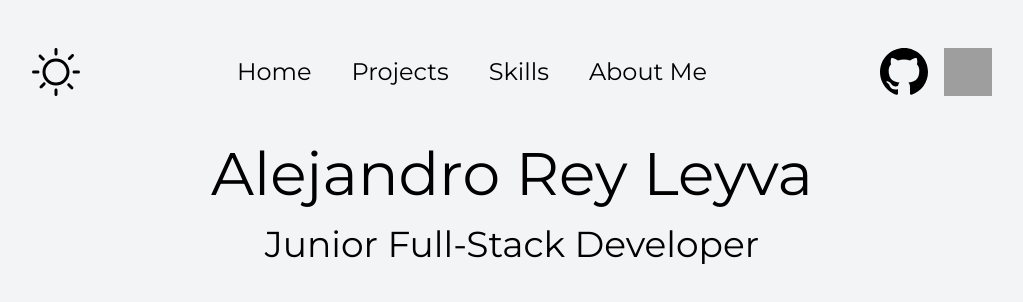
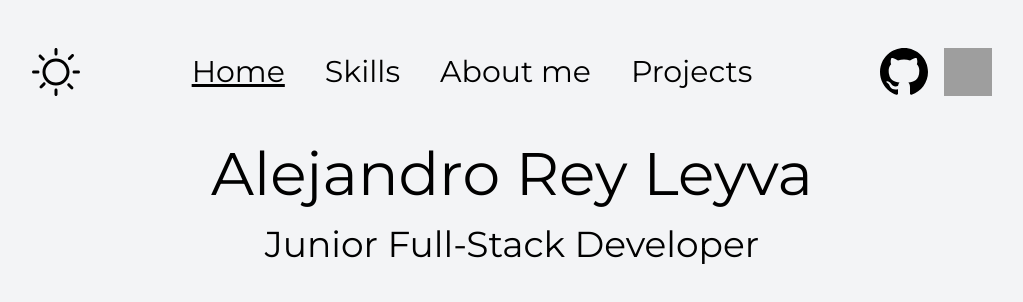
Before and after one commit to alereyleyva/alereyleyva.dev, a Next.js app: page / in a window 1280 px wide. Shown: the top 302 px of the page, without its empty margins (128-1151 px from the left). Built offline with nearby package versions, Linux system fonts and the light colour scheme; grey boxes are pictures that could not be loaded.

Commit message:
Create mobile menu and finish navigation styles

```diff
--- /dev/null
+++ b/components/Burguer.jsx
@@ -0,0 +1,20 @@
+/* eslint-disable jsx-a11y/click-events-have-key-events */
+/* eslint-disable jsx-a11y/no-static-element-interactions */
+import React, { useState } from 'react';
+import MobileNavMenu from './MobileNavMenu';
+
+export default function Burguer() {
+  const [showMenu, setShowMenu] = useState(false);
+
+  return (
+    <>
+      <div
+        className="w-12 h-12 mr-4 relative hidden lg:flex justify-center items-center cursor-pointer"
+        onClick={() => setShowMenu(!showMenu)}
+      >
+        <div className="burguer" />
+      </div>
+      {showMenu ? <MobileNavMenu onClose={() => setShowMenu(false)} /> : null}
+    </>
+  );
+}
--- a/components/BurguerMenu.jsx
+++ /dev/null
@@ -1,17 +0,0 @@
-/* eslint-disable jsx-a11y/click-events-have-key-events */
-/* eslint-disable jsx-a11y/no-static-element-interactions */
-import React, { useState } from 'react';
-
-export default function BurguerMenu() {
-  const [showMenu, setShowMenu] = useState(false);
-
-  return (
-    <div
-      className="w-8 mr-5 relative hidden lg:flex justify-center items-end"
-      onClick={() => setShowMenu(!showMenu)}
-      type="button"
-    >
-      <div className={showMenu ? 'cross' : 'burguer'} />
-    </div>
-  );
-}
--- /dev/null
+++ b/components/Cross.jsx
@@ -0,0 +1,16 @@
+/* eslint-disable jsx-a11y/no-static-element-interactions */
+/* eslint-disable jsx-a11y/click-events-have-key-events */
+import React from 'react';
+
+export default function Cross({ onClick }) {
+  return (
+    <>
+      <div
+        className="w-12 h-12 fixed top-5 left-32 md:left-14 flex justify-center items-end cursor-pointer"
+        onClick={onClick}
+      >
+        <div className="cross" />
+      </div>
+    </>
+  );
+}
--- a/components/Header.jsx
+++ b/components/Header.jsx
@@ -1,22 +1,23 @@
 import React from 'react';
 import RRSS from './RRSS';
 import ToggleTheme from './ToggleTheme';
+import routes from '../data/routes';
 import NavLink from './NavLink';
-import BurguerMenu from './BurguerMenu';
+import Burguer from './Burguer';
 
 export default function Header() {
   return (
-    <header className="flex justify-between items-center h-36">
+    <header className="flex justify-between items-center h-36 md:h-32 sm:h-28">
       <div className="flex items-center">
-        <BurguerMenu />
+        <Burguer />
         <ToggleTheme />
       </div>
       <div className="flex lg:hidden">
-        <NavLink href="/">Home</NavLink>
-        <NavLink href="/projects">Projects</NavLink>
-        <NavLink href="/skills">Skills</NavLink>
-        <NavLink href="/about">About Me</NavLink>
+        {routes.map(({ href, content }) => (
+          <NavLink href={href}>{content}</NavLink>
+        ))}
       </div>
+
       <RRSS />
     </header>
   );
--- /dev/null
+++ b/components/MobileNavMenu.jsx
@@ -0,0 +1,33 @@
+import React, { useEffect, useState } from 'react';
+import ReactDOM from 'react-dom';
+import Cross from './Cross';
+import routes from '../data/routes';
+import NavLink from './NavLink';
+
+function MobileNavMenu({ onClose }) {
+  return (
+    <div className="mobile-nav">
+      <Cross onClick={onClose} />
+      {routes.map(({ href, content }) => (
+        <NavLink onClick={onClose} href={href}>
+          {content}
+        </NavLink>
+      ))}
+    </div>
+  );
+}
+
+export default function MobileNavMenuPortal(props) {
+  const [client, setClient] = useState(false);
+
+  useEffect(() => {
+    setClient(true);
+  }, []);
+
+  if (client)
+    return ReactDOM.createPortal(
+      <MobileNavMenu {...props} />,
+      document.getElementById('modal-root')
+    );
+  return null;
+}
--- a/components/NavLink.jsx
+++ b/components/NavLink.jsx
@@ -1,10 +1,22 @@
-import React from "react";
-import Link from "next/link";
+/* eslint-disable jsx-a11y/anchor-is-valid */
+import React from 'react';
+import Link from 'next/link';
+import { useRouter } from 'next/router';
 
-export default function NavLink({ href, children }) {
+export default function NavLink({ href, children, dark, onClick }) {
+  const router = useRouter();
+  const active = router.asPath === href;
+  const text = dark ? 'dark:text-black' : 'dark:text-gray-50';
+  const underline = active ? 'underline' : '';
+
   return (
     <Link href={href}>
-      <a className="px-5 py-3 text-2xl">{children}</a>
+      <a
+        className={`px-5 py-3 font-regular lg:my-5 text-center text-black text-3xl lg:text-6xl ${text} ${underline}`}
+        onClick={onClick}
+      >
+        {children}
+      </a>
     </Link>
   );
 }
--- /dev/null
+++ b/data/routes.js
@@ -0,0 +1,20 @@
+const routes = [
+  {
+    href: '/',
+    content: 'Home',
+  },
+  {
+    href: '/skills',
+    content: 'Skills',
+  },
+  {
+    href: '/about',
+    content: 'About me',
+  },
+  {
+    href: '/projects',
+    content: 'Projects',
+  },
+];
+
+export default routes;
```
